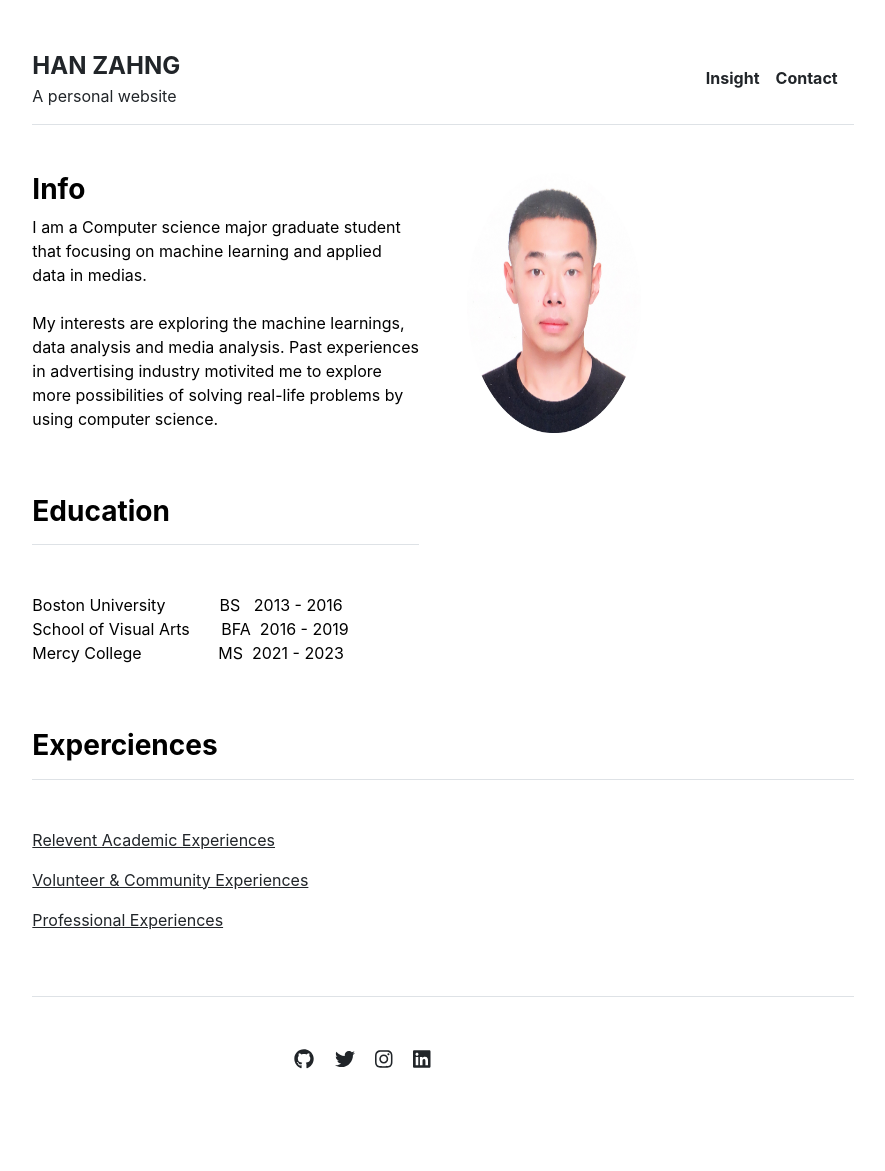
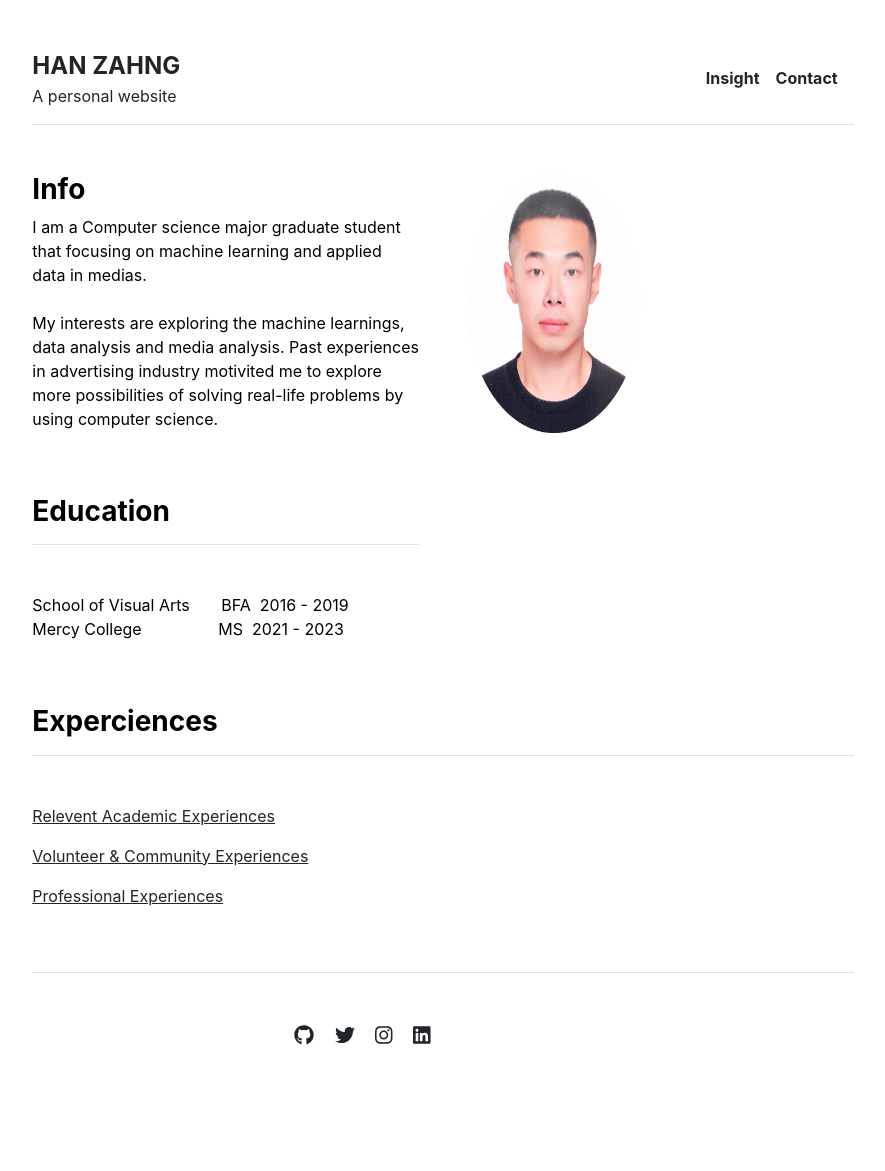
Before and after one commit to dukerosen/personal-website, a Jekyll site: the page built from index.md, in a window 1280 px wide. Shown: the whole page, without its empty margins (197-1082 px from the left). Built offline with Jekyll 4.4.1, drawn with Linux system fonts in a browser that asks for light colours; after the commit the page ends 1147 px from its top, so only the background shows below that.

Commit message:
Update home.html

```diff
--- a/_layouts/home.html
+++ b/_layouts/home.html
@@ -16,8 +16,7 @@ layout: default
   <div class="col-md-6">
     <h3 class="fw-bold border-bottom pb-3 mb-5">Education</h3>
     <p>
-      Boston University &nbsp; &nbsp; &nbsp; &nbsp; &nbsp; &nbsp;BS&nbsp;&nbsp; 2013 - 2016
-  <br>School of Visual Arts &nbsp; &nbsp; &nbsp; BFA&nbsp;&nbsp;2016 - 2019
+      School of Visual Arts &nbsp; &nbsp; &nbsp; BFA&nbsp;&nbsp;2016 - 2019
   <br>Mercy College &nbsp; &nbsp; &nbsp; &nbsp; &nbsp; &nbsp; &nbsp;&nbsp;&nbsp;  MS&nbsp;&nbsp;2021 - 2023
     <p>
   </div>
```
